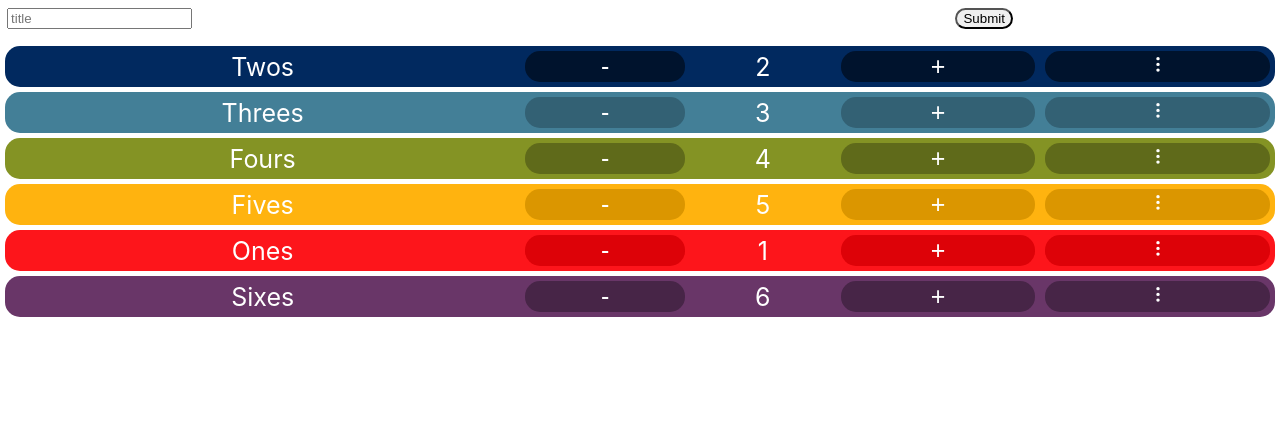
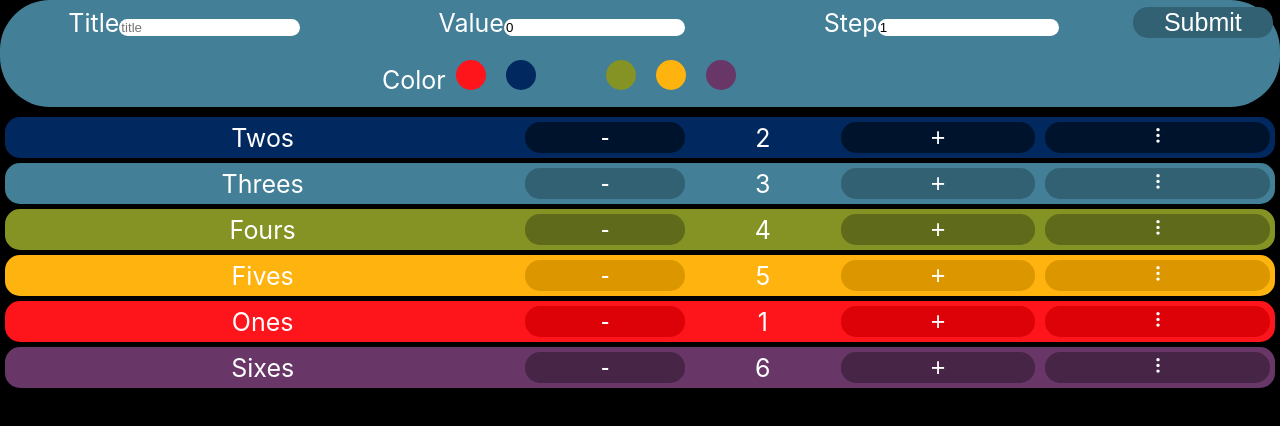
Before and after one commit to ramzan/sn-counter, a React (Create React App) app: page / in a window 1280 px wide. Shown: the top 426 px of the page. Built offline with nearby package versions, Linux system fonts and the light colour scheme.

Commit message:
Add full counter creation and editing functionality

```diff
--- a/src/App.js
+++ b/src/App.js
@@ -1,11 +1,11 @@
 import React from 'react';
 import './App.scss';
-import CounterEditor from "./Components/CounterEditor";
+import CounterManager from './Components/CounterManager'
 
 function App() {
   return (
     <div className="App">
-      <CounterEditor/>
+      <CounterManager/>
     </div>
   );
 }
--- a/src/App.scss
+++ b/src/App.scss
@@ -5,10 +5,17 @@ $themes: ("red":#FD151B,
         "yellow":#ffb30f,
         "purple":#693668);
 
+body {
+  width: available;
+  background-color: black;
+}
+
+
 #counter-table, th, td {
   border-collapse: separate;
   padding: 5px;
   border-spacing: 0px 5px;
+  table-layout: fixed;
 }
 
 @each $theme, $color in $themes {
@@ -16,8 +23,8 @@ $themes: ("red":#FD151B,
     background-color: $color;
     color: white;
     text-align: center;
-    //border-bottom: 3px solid white;
     font-size: 25px;
+    transition: 0.2s;
   }
   .#{$theme}-button {
     background-color: darken($color, 10%);
@@ -27,9 +34,16 @@ $themes: ("red":#FD151B,
     border: none;
     font-size: 25px;
   }
+  .#{$theme}-choose-button {
+    background-color: $color;
+    width: 30px;
+    height: 30px;
+    border: none;
+    margin: 10px;
+  }
 }
 
-td:first-child, button{
+td:first-child, button {
   border-top-left-radius: 15px;
   border-bottom-left-radius: 15px;
 }
@@ -47,3 +61,16 @@ img {
   width: 20px;
   height: 20px;
 }
+
+#counter-creator {
+  border-radius: 50px;
+}
+
+input {
+  border-radius: 10px;
+  border: none;
+}
+
+.focus-color:focus {
+  outline: white;
+}
--- a/src/Components/CounterCreator.js
+++ b/src/Components/CounterCreator.js
@@ -1,44 +1,98 @@
 import React from "react";
+import {checkInput, COLORS} from "./helpers";
+
 
 export default class CounterCreator extends React.Component {
     constructor(props) {
         super(props);
 
         this.state = {
-            inputTitle: "",
+            title: "",
+            value: 0,
+            step: 1,
+            color: "light-blue",
+            editable: false
         };
     }
 
     handleTitleChange(e) {
-        this.setState({inputTitle: e.target.value});
+        this.setState({title: e.target.value});
     }
 
-    createCounter() {
-        let counter = {title: this.state.inputTitle, value: 0, step: 1, color:"blue"};
+    handleValueChange(e) {
+        this.setState({value: e.target.value});
+    }
+
+    handleStepChange(e) {
+        if (e.which < 48 || e.which > 57)
+        {
+            console.log("oi");
+        }
+        this.setState({step: e.target.value});
+    }
+
+    handleColorChange(e) {
+        this.setState({color: e.target.value});
+    }
+
+
+    createCounter(e) {
+        let counter = {
+            title: this.state.title,
+            value: parseInt(this.state.value),
+            step: parseInt(this.state.step),
+            color: this.state.color
+        };
         this.props.addCounter(counter);
         this.setState({
-            inputTitle: ""
+            title: ""
         });
     }
 
-
     render() {
         return (
-            <table id="counter-creator">
+            <table id="counter-creator" className={this.state.color}>
                 <tbody>
                 <tr>
-                        <td>
+                    <td> Title
                         <input
-                                id="title"
                             type="text"
                             onChange={this.handleTitleChange.bind(this)}
                             placeholder="title"
-                                value={this.state.inputTitle}/>
+                            value={this.state.title}/>
                     </td>
+
+                    <td> Value
+                        <input
+                            type="number"
+                            onKeyDown={checkInput}
+                            onChange={this.handleValueChange.bind(this)}
+                            value={this.state.value}/>
+                    </td>
+                    <td> Step
+                        <input
+                            type="number"
+                            min={1}
+                            onKeyDown={checkInput}
+                            onChange={this.handleStepChange.bind(this)}
+                            value={this.state.step}/>
+                    </td>
+
                     <td>
-                            <button onClick={this.createCounter.bind(this)}>
+                        <button onClick={this.createCounter.bind(this)} className={`${this.state.color}-button`}>
                             Submit
                         </button>
+                    </td>
+                </tr>
+                <tr>
+                    <td colSpan="3"> Color
+                        {COLORS.map(color => (
+                            <button className={`${color}-choose-button focus-color`}
+                                    value={color}
+                                    onClick={this.handleColorChange.bind(this)}
+                                    key={color}
+                            />
+                        ))}
                     </td>
                 </tr>
                 </tbody>
--- a/src/Components/CounterEditor.js
+++ b/src/Components/CounterManager.js
@@ -13,13 +13,15 @@ let COUNTERS = [
     {title: "Sixes", value: 6, step: 1000, color: "purple"},
 ];
 
-export default class CounterEditor extends React.Component {
+export default class CounterManager extends React.Component {
     constructor(props) {
         super(props);
         let idCount = 0;
-        for(let counter of COUNTERS) {
+        for (let counter of COUNTERS) {
             counter.id = `${counter.title}-${idCount++}`;
-        };
+            counter.editable = false;
+        }
+        ;
         this.state = {
             counters: COUNTERS,
             idCount,
@@ -41,6 +43,22 @@ export default class CounterEditor extends React.Component {
         return this.state.counters.indexOf(counter);
     }
 
+    toggleEditable(counter) {
+        const index = this.state.counters.indexOf(counter);
+        this.setState({
+            counters: update(this.state.counters, {[index]: {editable: {$set: !counter.editable}}})
+        })
+    }
+
+    deleteCounter(counter) {
+        const counters = this.state.counters;
+        const index = counters.indexOf(counter);
+        this.setState({
+            counters: counters.slice(0 ,index).concat(counters.slice(index + 1))
+        })
+
+    }
+
     //Counter Actions
 
     increment(counter) {
@@ -57,16 +75,19 @@ export default class CounterEditor extends React.Component {
         })
     }
 
-    editCounter(counter) {
-       console.log("Editing", counter);
+    editCounter(counter, newState) {
+        const index = this.state.counters.indexOf(counter);
+        this.setState({
+            counters: update(this.state.counters, {[index]: {$set: {...counter, ...newState}}})
+        })
     }
 
     //Dragging Methods
 
     onDragEnd(result) {
-        const { destination, source, reason } = result;
+        const {destination, source, reason} = result;
 
-        // Not a thing to do...
+        // Nothing to do
         if (!destination || reason === 'CANCEL') {
             this.setState({
                 draggingRowId: null,
@@ -90,14 +111,16 @@ export default class CounterEditor extends React.Component {
         });
     }
 
-   render() {
+    render() {
         const functions = {
             increment: this.increment.bind(this),
             decrement: this.decrement.bind(this),
             edit: this.editCounter.bind(this),
             onDragEnd: this.onDragEnd.bind(this),
-            getIndex: this.getIndex.bind(this)
-       };
+            getIndex: this.getIndex.bind(this),
+            toggleEditable: this.toggleEditable.bind(this),
+            deleteCounter: this.deleteCounter.bind(this)
+        };
         return (
             <div id="counter-editor">
                 <CounterCreator addCounter={this.addCounter.bind(this)}/>
@@ -109,5 +132,5 @@ export default class CounterEditor extends React.Component {
                 </DragDropContext>
             </div>
         );
-   }
+    }
 }
--- a/src/Components/CounterTable.js
+++ b/src/Components/CounterTable.js
@@ -1,5 +1,6 @@
 import React from "react";
 import CounterRow from "./CounterRow";
+import EditorRow from "./EditorRow";
 import {Droppable} from 'react-beautiful-dnd';
 
 export default class CounterTable extends React.Component {
@@ -12,14 +13,12 @@ export default class CounterTable extends React.Component {
        return (
            <Droppable droppableId="table">
                {(provided, snapshot) => (
-                   // <div ref={provided.innerRef} {...provided.droppableProps}>
                    <table id="counter-table" ref={provided.innerRef} {...provided.droppableProps}>
                        <tbody>
-                           {counters.map(counter => <CounterRow counter={counter} functions={functions} key={counter.id}/>)}
+                           {counters.map(counter => (counter.editable ? <EditorRow counter={counter} functions={functions} key={counter.id}/> : <CounterRow counter={counter} functions={functions} key={counter.id}/>))}
                            {provided.placeholder}
                        </tbody>
                    </table>
-                   // </div>
                )}
            </Droppable>
        )
--- /dev/null
+++ b/src/Components/EditorRow.js
@@ -0,0 +1,93 @@
+import React from "react";
+import {Draggable} from 'react-beautiful-dnd';
+import {checkInput, COLORS} from "./helpers";
+
+export default class EditorRow extends React.Component {
+    constructor(props) {
+        super(props);
+        this.state = {
+            title: props.counter.title,
+            value: props.counter.value,
+            step: props.counter.step,
+            color: props.counter.color,
+            editable: false
+        };
+    }
+
+    handleTitleChange(e) {
+        this.setState({title: e.target.value});
+    }
+
+    handleValueChange(e) {
+        this.setState({value: parseInt(e.target.value)});
+    }
+
+    handleStepChange(e) {
+        this.setState({step: parseInt(e.target.value)});
+    }
+
+    handleColorChange(e) {
+        this.setState({color: e.target.value});
+    }
+
+    save() {
+        this.props.functions.edit(this.props.counter, this.state);
+    }
+
+    cancel() {
+        this.props.functions.toggleEditable(this.props.counter);
+    }
+
+    render() {
+        const {counter} = this.props;
+        const buttonClass = `${this.state.color}-button`;
+        return (
+            <Draggable draggableId={counter.id} index={this.props.functions.getIndex(counter)}>
+                {(provided, snapshot) => (
+                    <tr ref={provided.innerRef}
+                        {...provided.draggableProps}
+                        {...provided.dragHandleProps}>
+                        <td className={this.state.color}>
+                            <input
+                                type="text"
+                                onChange={this.handleTitleChange.bind(this)}
+                                placeholder="title"
+                                value={this.state.title}/>
+                        </td>
+
+                        <td className={this.state.color}> Value
+                            <input
+                                type="number"
+                                onKeyDown={checkInput}
+                                onChange={this.handleValueChange.bind(this)}
+                                value={this.state.value}/>
+                        </td>
+                        <td className={this.state.color}> Step
+                            <input
+                                type="number"
+                                min={1}
+                                onKeyDown={checkInput}
+                                onChange={this.handleStepChange.bind(this)}
+                                value={this.state.step}/>
+                        </td>
+                        <td className={this.state.color}> Color
+                            {COLORS.map(color => (
+                                <button className={`${color}-choose-button focus-color`}
+                                        value={color}
+                                        onClick={this.handleColorChange.bind(this)}
+                                        key={color}
+                                />
+                            ))}
+                        </td>
+                        <td className={this.state.color}>
+                            <button className={buttonClass} onClick={this.save.bind(this)}> Save</button>
+                        </td>
+                        <td className={this.state.color}>
+                            <button className={buttonClass} onClick={this.cancel.bind(this)}> Cancel</button>
+                        </td>
+                    </tr>
+                )}
+            </Draggable>
+        )
+    }
+}
--- /dev/null
+++ b/src/Components/helpers.js
@@ -0,0 +1,12 @@
+const COLORS = ["red", "dark-blue", "light-blue", "green", "yellow", "purple"];
+
+function checkInput(e) {
+    let key = e.keyCode || e.which; // get key cross-browser
+    if ((key < 48 || key > 57) && key !== 8 && key !== 46) { // allow numbers, backspace, delete
+        //Prevent default action, which is inserting character
+        if (e.preventDefault) e.preventDefault(); //normal browsers
+        e.returnValue = false; //IE
+    }
+};
+
+export {checkInput, COLORS};
```
Also changed, not shown: src/Components/CounterRow.js (+7 -8 lines). Lines whose indentation alone changed are shown as unchanged.
